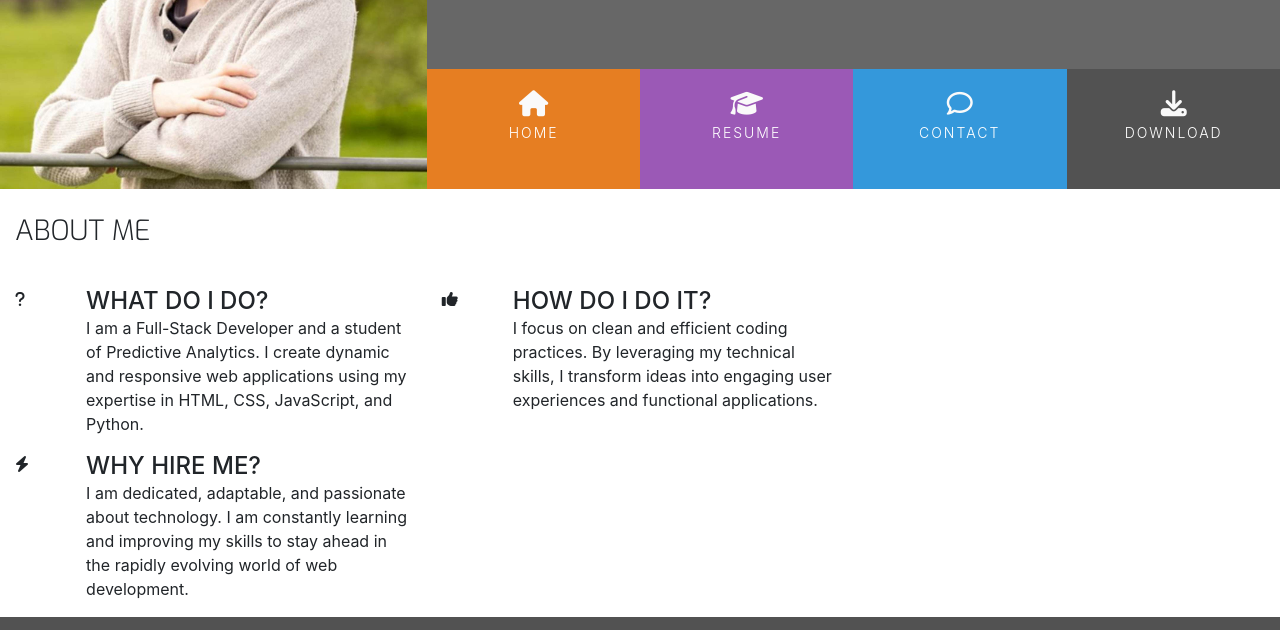
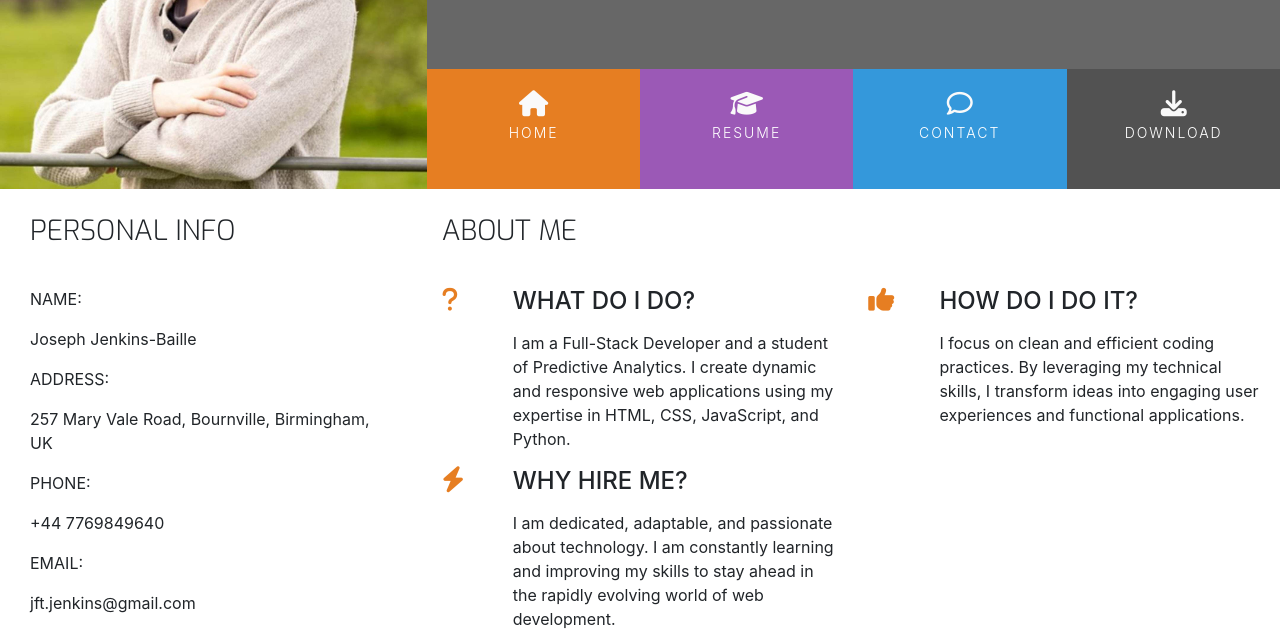
Before and after one commit to jftjenkins/resume, a plain HTML site: page index.html in a window 1280 px wide. Shown: the part 180-810 px from the top of the page. Drawn offline with nearby package versions, Linux system fonts and the light colour scheme.

```diff
--- a/assets/css/style.css
+++ b/assets/css/style.css
@@ -205,3 +205,13 @@
 #footer-details {
     padding: 20px;
 }
+
+/* Three Reasons */
+.three-reasons-icon {
+    font-size: 26px;
+    color: #e67e22;
+}
+
+.three-reasons-heading {
+    margin-bottom: 15px;
+}
--- a/index.html
+++ b/index.html
@@ -80,8 +80,47 @@
       </div>
     </header>
     <section class="container-fluid">
-      <div class="row row-table">
-        <div class="col-md-8 bg-color-three-reasons section-coloumn">
+      <div class="row">
+        <div class="col-md-4 bg-color-personal-info section-column">
+          <div class="row">
+            <div class="col-12">
+              <h3 class="section-heading uppercase">Personal Info</h3>
+            </div>
+          </div>
+          <div class="personal-info-item">
+            <div class="key">
+              <p class="uppercase">Name:</p>
+            </div>
+            <div class="value">
+              <p>Joseph Jenkins-Baille</p>
+            </div>
+          </div>
+          <div class="personal-info-item">
+            <div class="key">
+              <p class="uppercase">Address:</p>
+            </div>
+            <div class="value">
+              <p>257 Mary Vale Road, Bournville, Birmingham, UK</p>
+            </div>
+          </div>
+          <div class="personal-info-item">
+            <div class="key">
+              <p class="uppercase">Phone:</p>
+            </div>
+            <div class="value">
+              <p>+44 7769849640</p>
+            </div>
+          </div>
+          <div class="personal-info-item">
+            <div class="key">
+              <p class="uppercase">Email:</p>
+            </div>
+            <div class="value">
+              <p>jft.jenkins@gmail.com</p>
+            </div>
+          </div>
+        </div>
+        <div class="col-md-8 bg-color-three-reasons">
           <div class="row">
             <div class="col">
               <h3 class="section-heading uppercase">About Me</h3>
```
